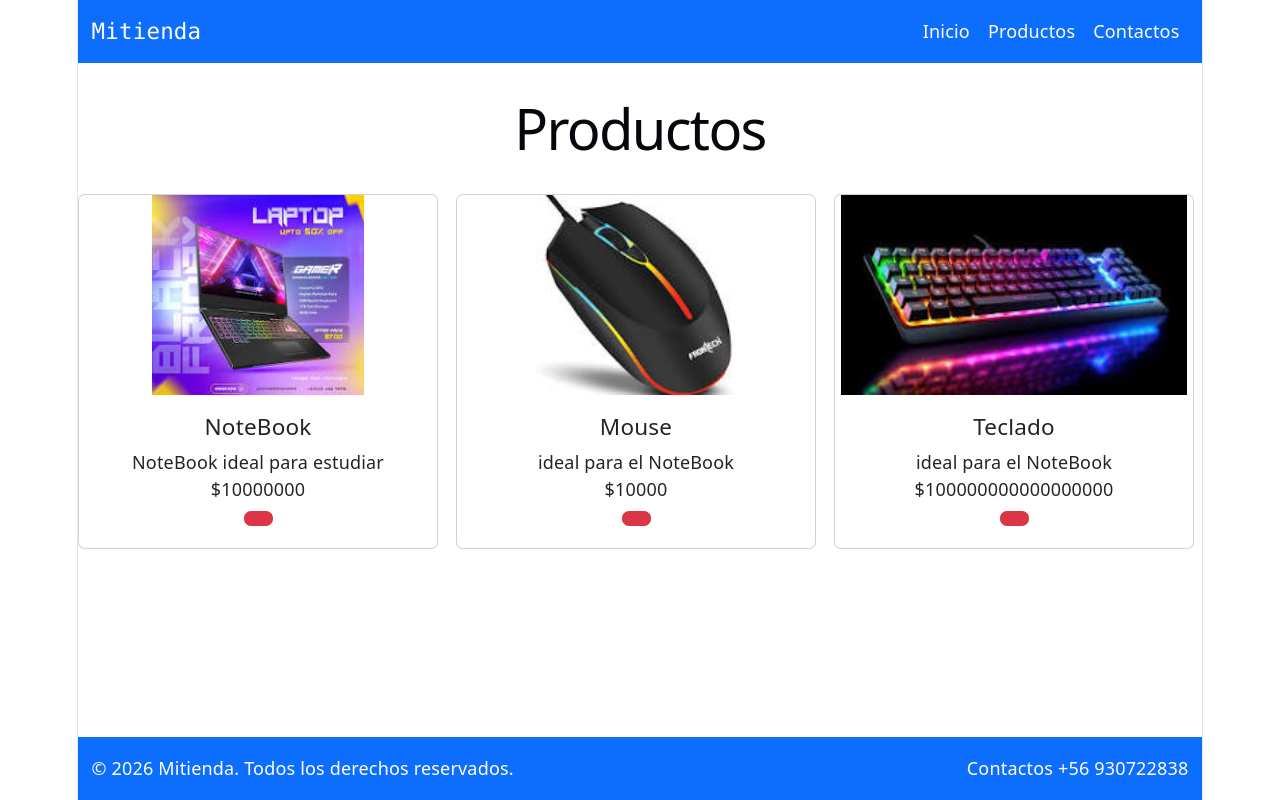
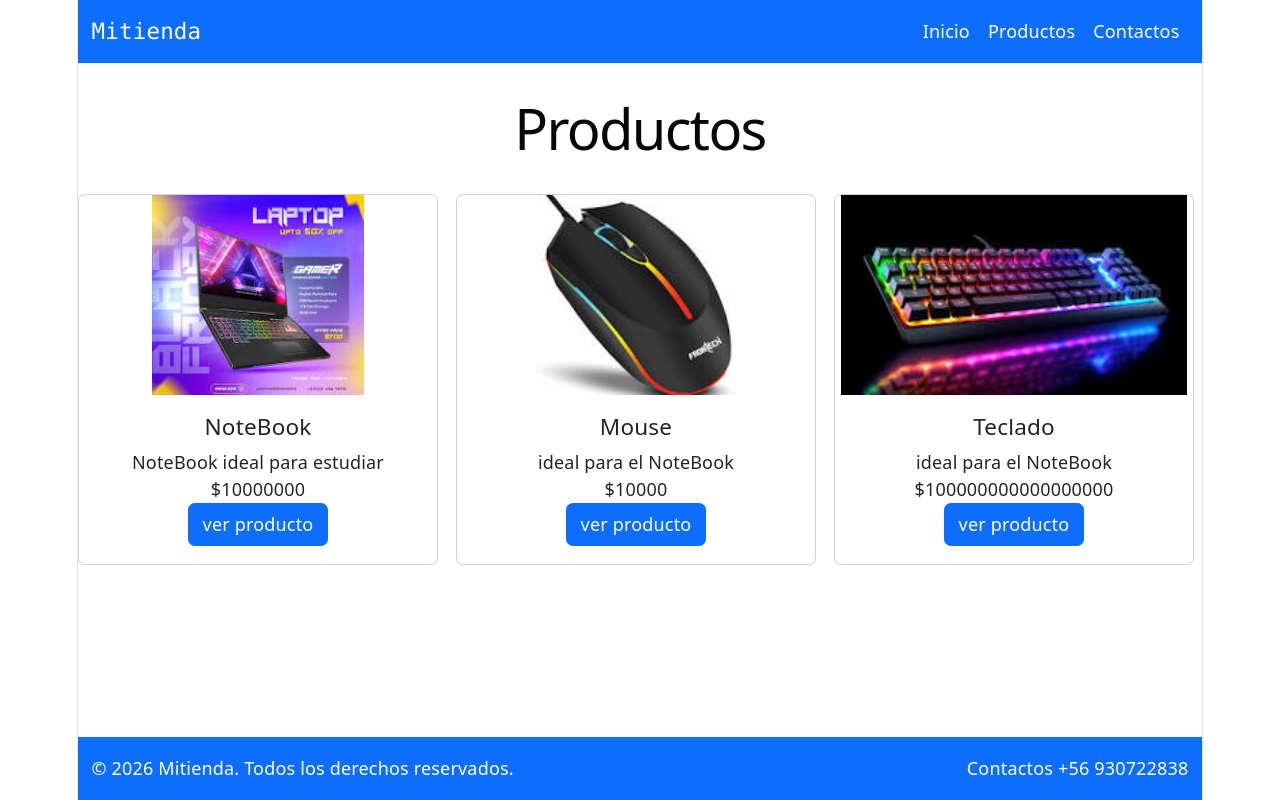
Before and after one commit to trembo25/mi_tienda, a React (Vite) app: page /productos in a window 1280 px wide. Built offline with nearby package versions, Linux system fonts and the light colour scheme.

Commit message:
cambio de boton volver a rojo

```diff
--- a/src/assets/pages/DetalleProducto.tsx
+++ b/src/assets/pages/DetalleProducto.tsx
@@ -1,4 +1,5 @@
 import { useParams } from "react-router-dom"
+import BotonVolver from "../../components/atoms/BotonVolver"
 
 const productos = [
             {
@@ -6,7 +7,7 @@ const productos = [
                 titulo:"NoteBook",
                 descripcion:"NoteBook ideal para estudiar ",
                 precio:10000000,
-                imagen:"public/img/notebook-img.jpg"
+                imagen:"/img/notebook-img.jpg"
 
             },
 
@@ -16,7 +17,7 @@ const productos = [
                 titulo:"Mouse",
                 descripcion:"ideal para el NoteBook ",
                 precio:10000,
-                imagen:"public/img/mause-img.jpg"
+                imagen:"/img/mause-img.jpg"
 
             },
 
@@ -25,7 +26,7 @@ const productos = [
                 titulo:"Teclado",
                 descripcion:"ideal para el NoteBook ",
                 precio:100000000000000000,
-                imagen:"public/img/teclado-img.jpg"
+                imagen:"/img/teclado-img.jpg"
 
             }
     ]
@@ -42,12 +43,16 @@ function DetalleProducto(){
             <img
             src={producto?.imagen}
             alt={producto?.titulo}
-            style={{width: '30px'}}
+            style={{width: '300px'}}
             />
 
             <h2> {producto?.titulo}</h2>
             <p>{producto?.descripcion}</p>
             <p>{producto?.precio}</p>
+            <div>
+                 <BotonVolver/>
+            </div>
+
         </div>
     )
 
--- a/src/components/atoms/Boton.tsx
+++ b/src/components/atoms/Boton.tsx
@@ -7,9 +7,9 @@ function Boton({id}: BotonProps){
     return(
         <Link
         to={`/producto/${id}`}
-        className = "btn btn-danger"
+        className = "btn btn-primary"
         >
-
+        ver producto
         </Link>
     );
 }
--- /dev/null
+++ b/src/components/atoms/BotonVolver.tsx
@@ -0,0 +1,14 @@
+import { Link } from "react-router-dom";
+
+
+function BotonVolver(){
+    return(
+        <Link
+        to={`/productos`}
+        className = "btn btn-danger"
+        >
+        vovlver
+        </Link>
+    );
+}
+export default BotonVolver;
--- a/src/components/molecules/Buscador.tsx
+++ b/src/components/molecules/Buscador.tsx
@@ -7,7 +7,7 @@ function Buscador(){
             <input type="text"
             placeholder="Buscar Producto" />
 
-            <Boton/>
+            <Boton id={id} />
         </div>
     );
 }
```
